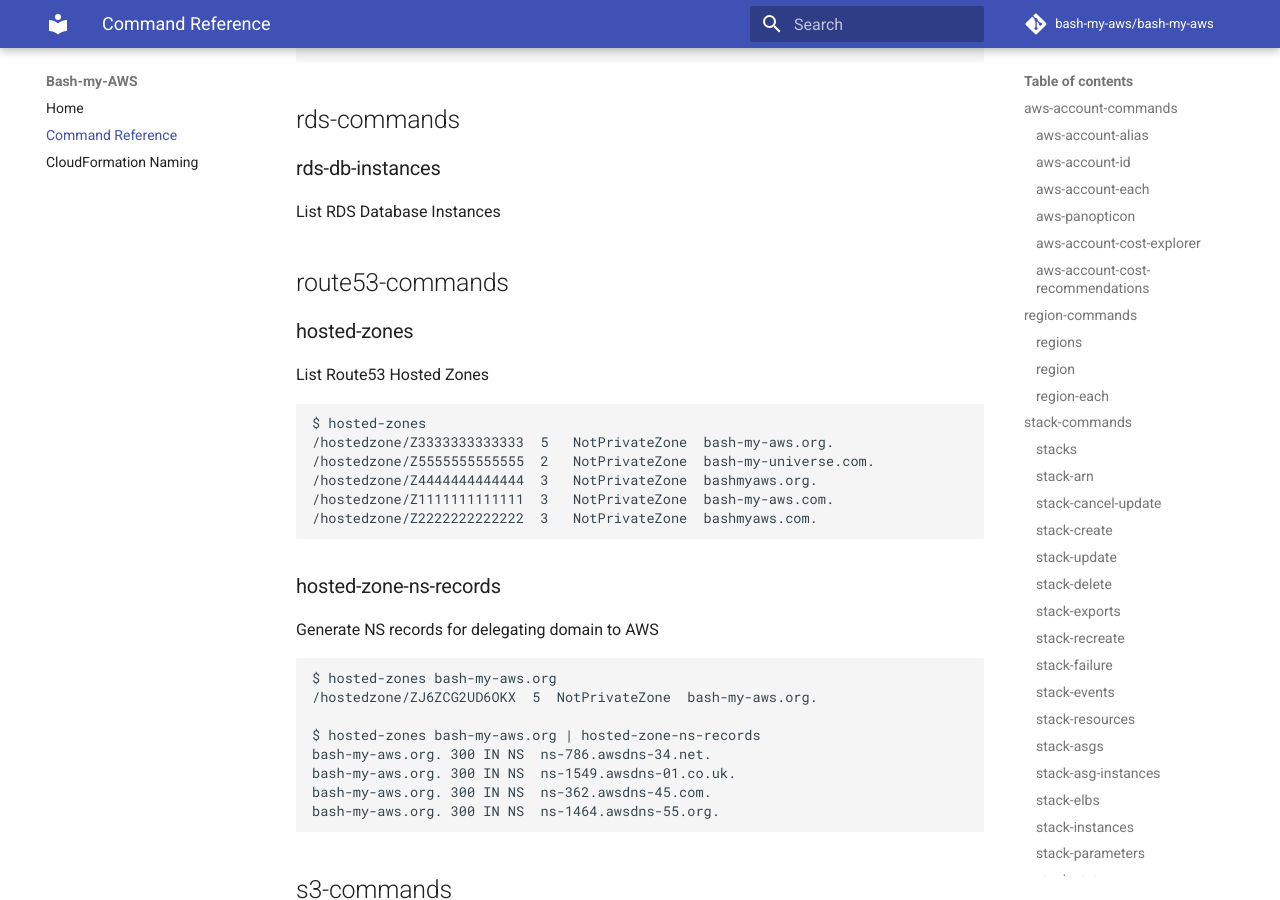
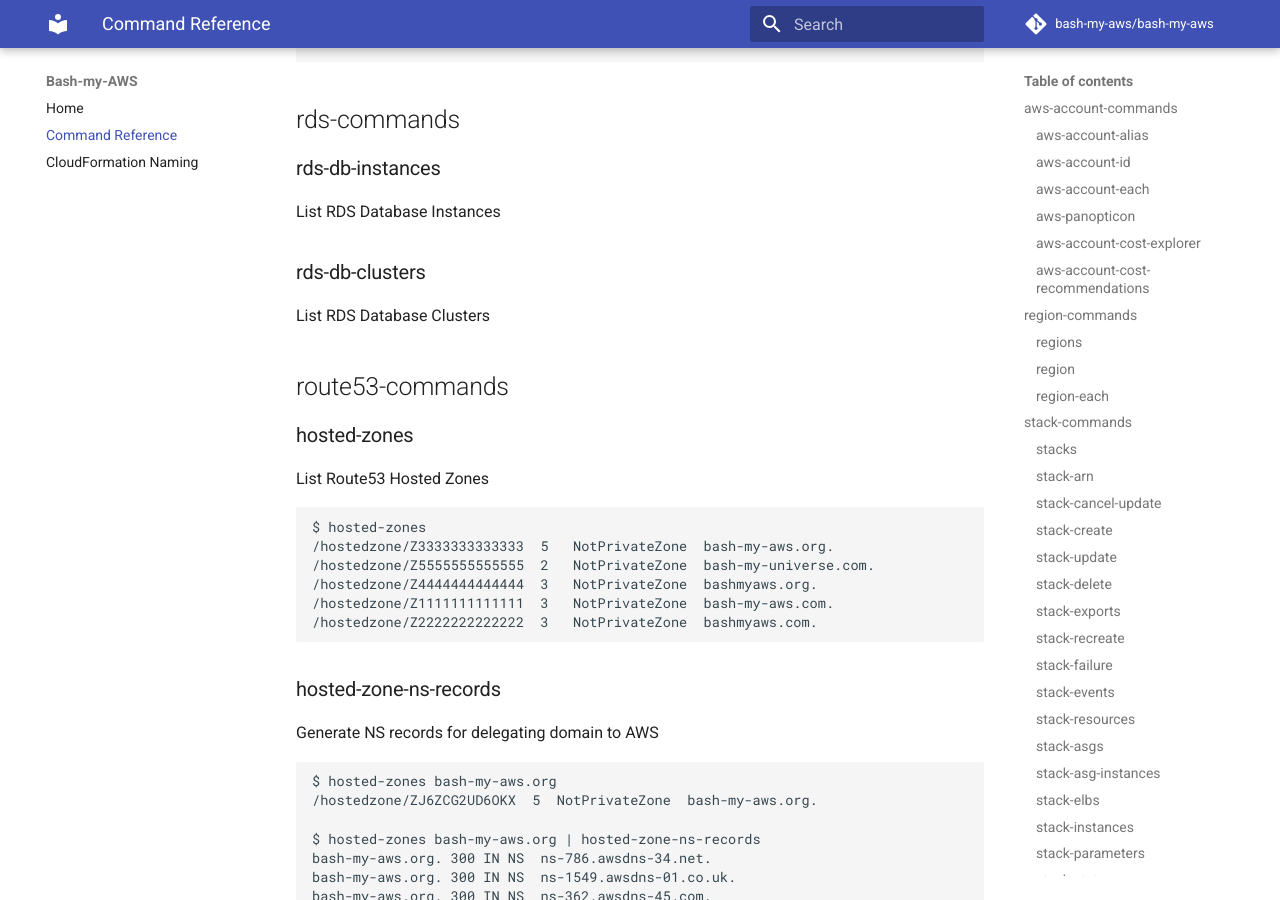
Before and after one commit to bash-my-aws/bash-my-aws, an MkDocs documentation site: the page built from docs/command-reference.md, in a window 1280 px wide and 900 px high, scrolled down 24799 px. Built offline with MkDocs 1.6.1 and Material for MkDocs 9.7.7, drawn with Linux system fonts in a browser that asks for light colours; comment, search, counter and statistics services are not loaded.

Commit message:
add rds cluster function

```diff
--- a/docs/command-reference.md
+++ b/docs/command-reference.md
@@ -1176,6 +1176,9 @@
 
 List RDS Database Instances
 
+### rds-db-clusters
+
+List RDS Database Clusters
 
 ## route53-commands
 
```
Also changed, not shown: 3 other files.
